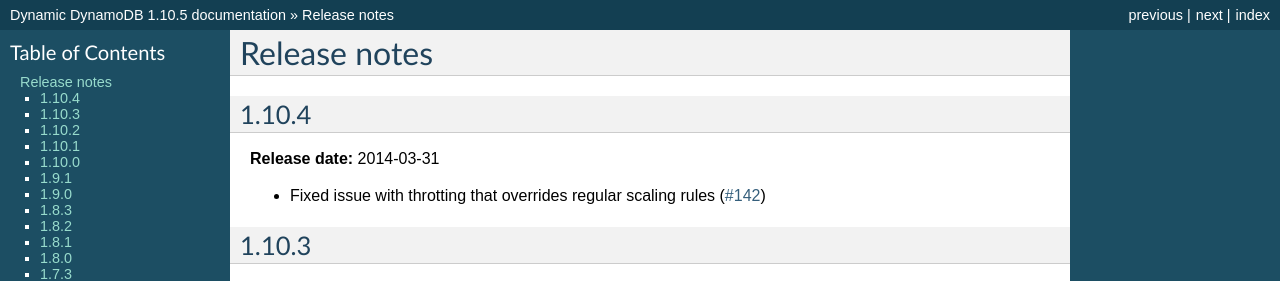
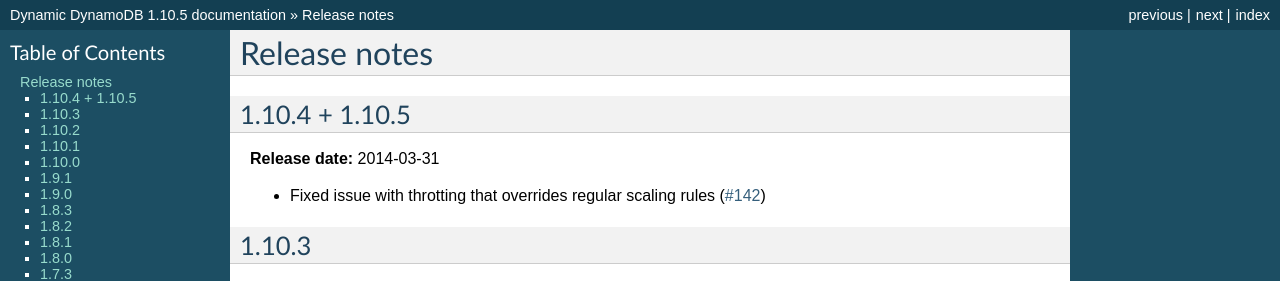
Before and after one commit to sebdah/dynamic-dynamodb, a Sphinx documentation site: the page built from docs/release_notes.rst, in a window 1280 px wide and 900 px high. Shown: the top 281 px of the window. Built offline with Sphinx 7.4.7, drawn with Linux system fonts in a browser that asks for light colours.

Commit message:
Updated release notes for 1.10.5

```diff
--- a/docs/release_notes.rst
+++ b/docs/release_notes.rst
@@ -1,8 +1,8 @@
 Release notes
 =============
 
-1.10.4
-------
+1.10.4 + 1.10.5
+---------------
 
 **Release date:** 2014-03-31
 
```
